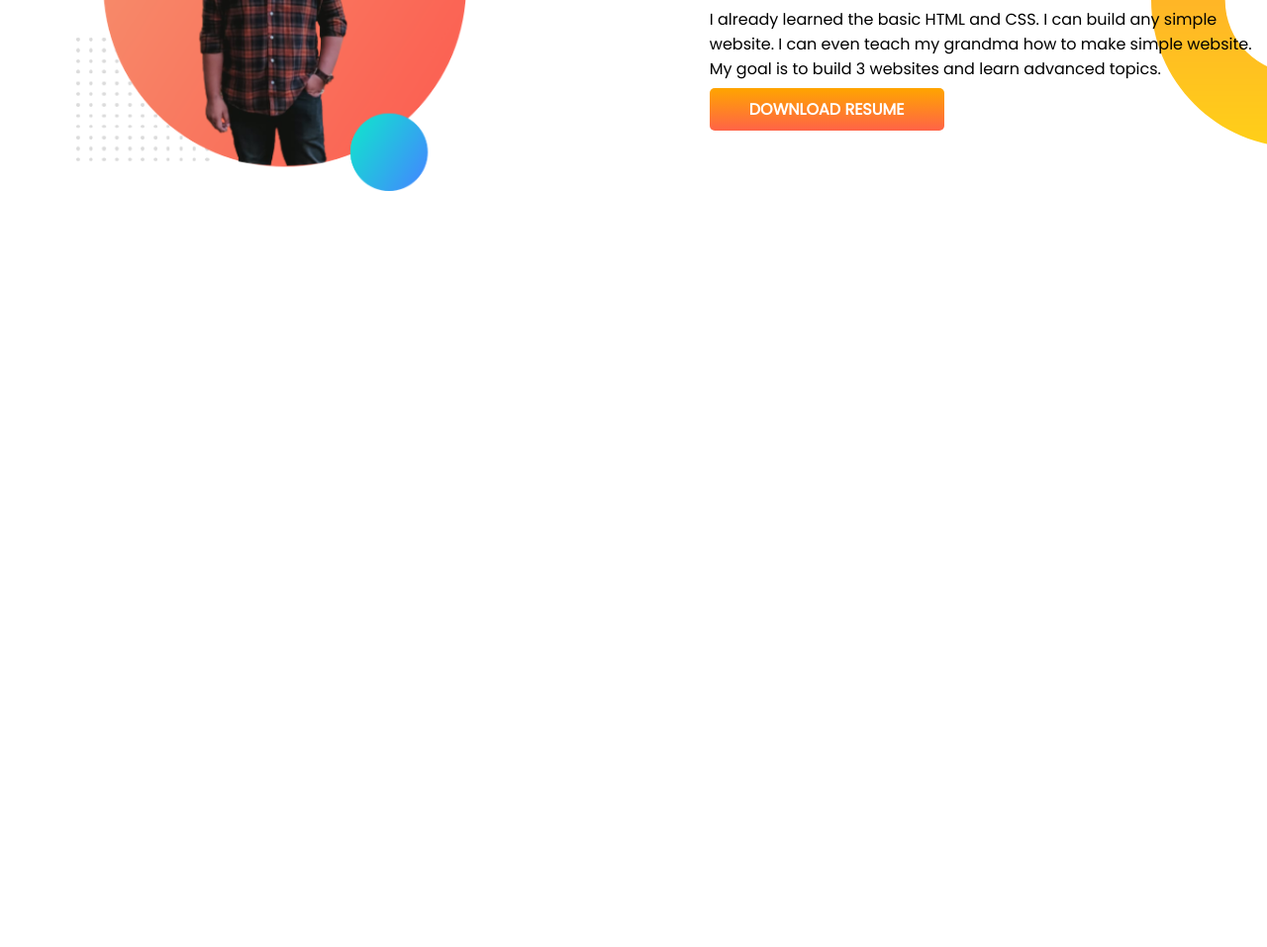
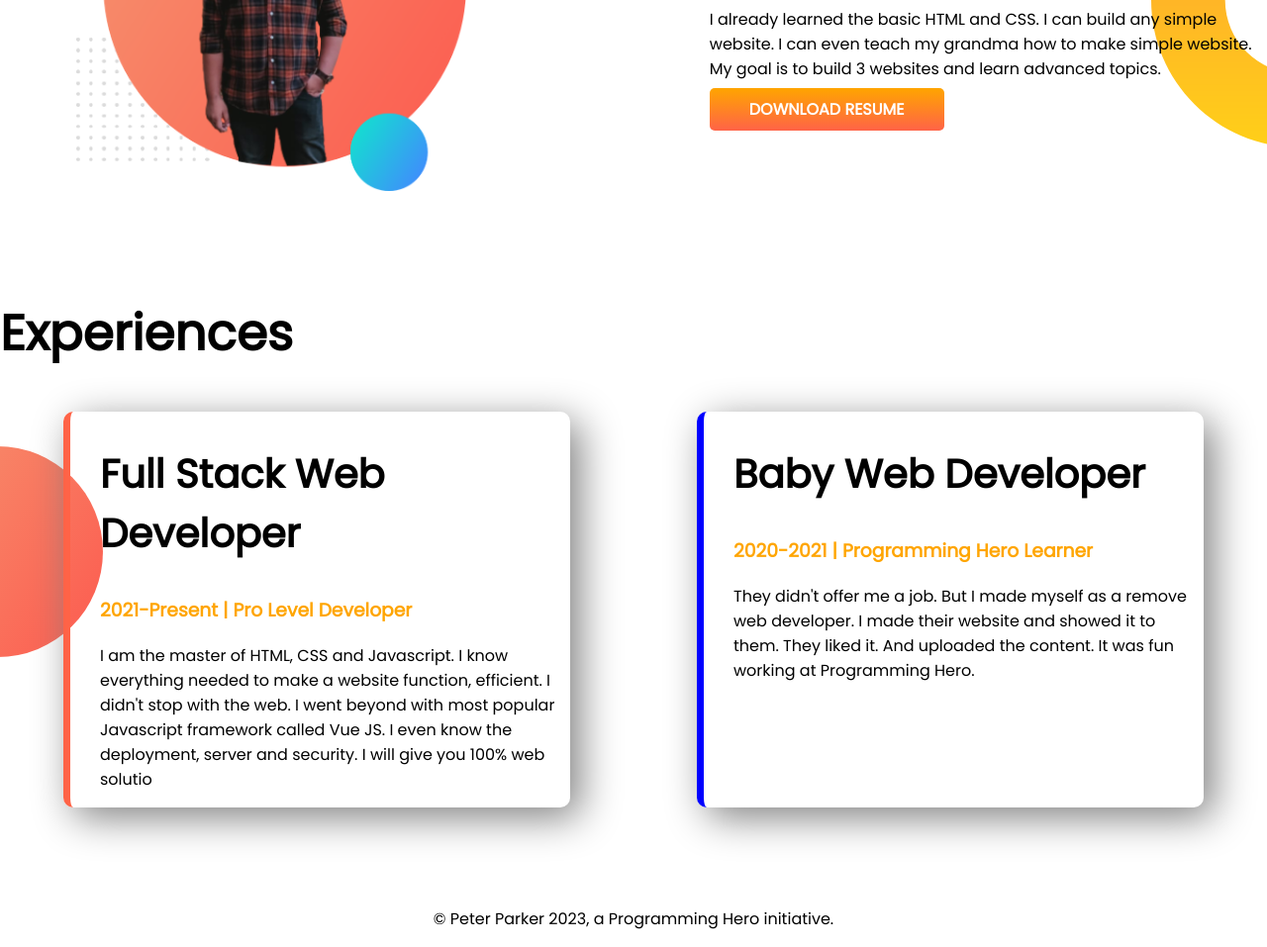
Before and after one commit to naimurrahmanniloy/developer-portfolio, a plain HTML site: page index.html in a window 1280 px wide. Shown: the part 762-1719 px from the top of the page at 99% size. Before the commit the page ends 1062 px from the top, so only its background shows below. Drawn offline with Linux system fonts and the light colour scheme.

Commit message:
done making 1st website

```diff
--- a/index.html
+++ b/index.html
@@ -11,7 +11,7 @@
     <link rel="stylesheet" href="style.css">
 </head>
 <body>
-    	<section class="top-banner">
+    	<section class="top-banner flexible-container">
             <div class="half-width">
             <h1>Welcome To </h1> <h1><span>Peter parker</span> World</h1>
             <h3>Build Climber and Train Stopper
@@ -24,11 +24,11 @@
     </div>
         </section>
 
-        <section class="dream_big">
+        <section class="dream_big flexible-container">
             <div class="half-width">
                 <img src="images/niloy-bg.png" alt="">
             </div>
-            <div class="half-width">
+            <div  class="half-width">
                 <h1>Dream big</h1>
                 <h3>Become a web developer</h3>
                 <p>I already learned the basic HTML and CSS. I can build any simple website. I can even teach my grandma how to make simple website. My goal is to build 3 websites and learn advanced topics.</p>
@@ -36,5 +36,23 @@
             </div>
         </section>
 
+        <section class="experience-area">
+            <h1>Experiences</h1>
+          <div class="flexible-container">
+              <div id="full-stack-devoloper" class="experience-item">
+                <h2>Full Stack Web Developer</h2>
+                <h3 class="orange-color">2021-Present | Pro Level Developer</h3>
+                <p>I am the master of HTML, CSS and Javascript. I know everything needed to make a website function, efficient. I didn't stop with the web. I went beyond with most popular Javascript framework called Vue JS. I even know the deployment, server and security. I will give you 100% web solutio</p>
+            </div>
+            <div id="baby-stack-devoloper" class="experience-item">
+                <h2>Baby Web Developer</h2> <h3 class="orange-color">2020-2021 | Programming Hero Learner</h3>
+                <p>They didn't offer me a job. But I made myself as a remove web developer. I made their website and showed it to them. They liked it. And uploaded the content. It was fun working at Programming Hero.</p>
+            </div>
+          </div>
+        </section>
+
+        <footer>
+            <p>© Peter Parker 2023, a Programming Hero initiative.</p>
+        </footer>
 </body>
 </html>
--- a/style.css
+++ b/style.css
@@ -5,11 +5,14 @@ body{
 h1{
     font-size: 50px;
 }
+h2{
+    font-size: 40px;
+}
 
 h1 span{
     color: orange;
 }
-section{
+.flexible-container{
     display: flex;
     margin-bottom: 100px;
 
@@ -17,6 +20,7 @@ section{
 .half-width{
     width: 50%;
     padding-left:6% ;
+
 }
 .half-width img{
     width: 70%;
@@ -39,3 +43,30 @@ section{
     background-repeat: no-repeat;
     background-position: right;
 }
+
+.orange-color{
+    color: orange;
+}
+.experience-area{
+    background-image: url(images/exp-bg.png);
+    background-repeat: no-repeat;
+    background-position: left;
+}
+.experience-item{
+    width: 40%;
+    margin-left: 5%;
+    margin-right: 5%;
+    padding-left: 30px;
+    box-shadow: 10px 10px 40px gray;
+    border-radius: 10px;
+
+}
+#full-stack-devoloper{
+    border-left: 7px solid tomato;
+}
+#baby-stack-devoloper{
+    border-left: 7px solid blue;
+}
+footer p{
+    text-align: center;
+}
```
